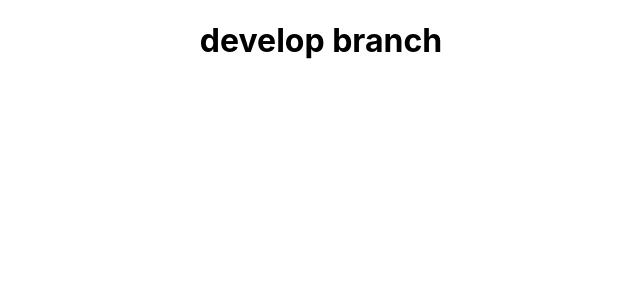
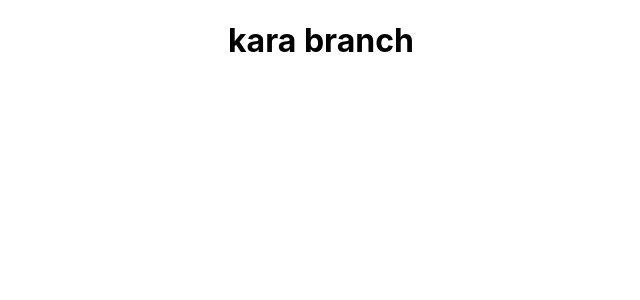
Before and after one commit to MsKaraBSmith/Divvy-Client, a React (Create React App) app: page / in a window 1280 px wide. Shown: the top 300 px of the page, without its empty margins (319-959 px from the left). Built offline with nearby package versions, Linux system fonts and the light colour scheme.

Commit message:
pushing kara branch

```diff
--- a/src/App.jsx
+++ b/src/App.jsx
@@ -3,7 +3,7 @@ import './App.css';
 function App() {
   return (
     <div className="App">
-     <h1>develop branch</h1>
+     <h1>kara branch</h1>
     </div>
   );
 }
```
